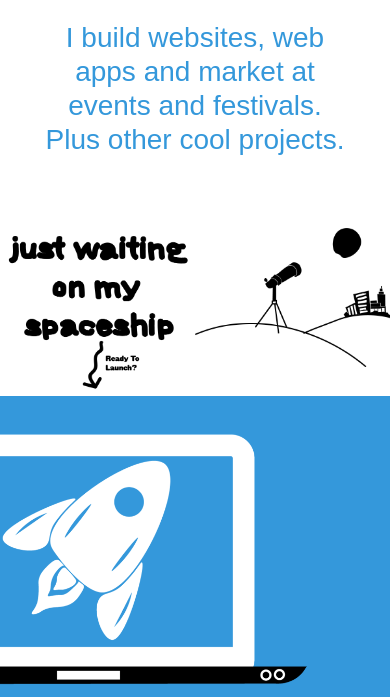
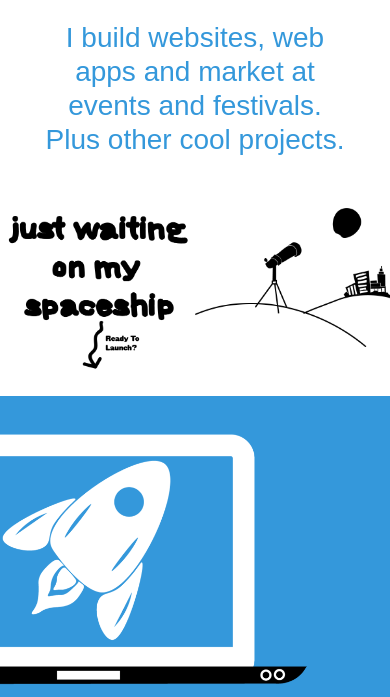
Before and after one commit to ccevans/ccevans, a Rails app: page / in a window 390 px wide. Shown: the part 54-751 px from the top of the page. Run offline with Rails 7, Linux system fonts and the light colour scheme; style sheets or scripts are compiled from the project's sources; some libraries are stand-ins or nearby versions.

Commit message:
updated iphone look

```diff
--- a/app/assets/stylesheets/pages.css.scss
+++ b/app/assets/stylesheets/pages.css.scss
@@ -70,6 +70,8 @@ div#carousel-example-generic.carousel.slide a.right.carousel-control {background
 
 @media screen and (max-width: 640px){
 
+	html,body {width: 100%; margin: 0px; padding: 0px;}
+
 	.block-story {min-height: 400px;}
 	.story-box {font-size: 28px; line-height: 34px;}
 	.block-webdesign img.block-image1 {width: 80%;}
@@ -83,10 +85,15 @@ div#carousel-example-generic.carousel.slide a.right.carousel-control {background
 	.portfolio2 img.block-image1 {width: 100%; margin: 10px 0;}
 	.portfolio-info {padding: 5px 5%; width: 100%;}
 	.portfolio-info a.portfolio-button {margin: 5px;}
+	.portfolio-info a.portfolio-button:hover {margin: 5px;}
+
 	.hire-box div.hire-box2 ul li {font-size: 18px; line-height: 20px;}
 	.hire-box {padding: 10px 10%;}
 	.hire-box h4 {font-size: 16px; line-height: 16px;}
 	.hire-box div#accordion.panel-group div.panel.panel-default div.panel-heading {height: 50px;}
+
+	.block-story img.block-image1 {margin: 5px 0 0 0;}
+	.block-story img.block-image2 {margin: 5px 0 0 0;}
 }
 
 
```
